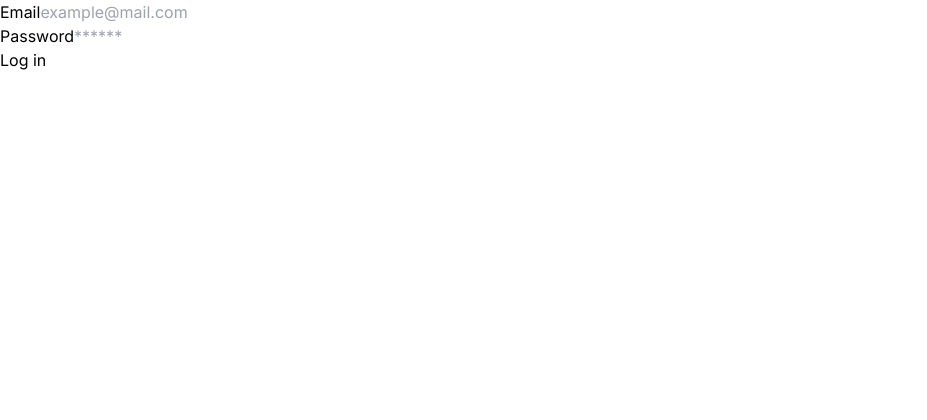
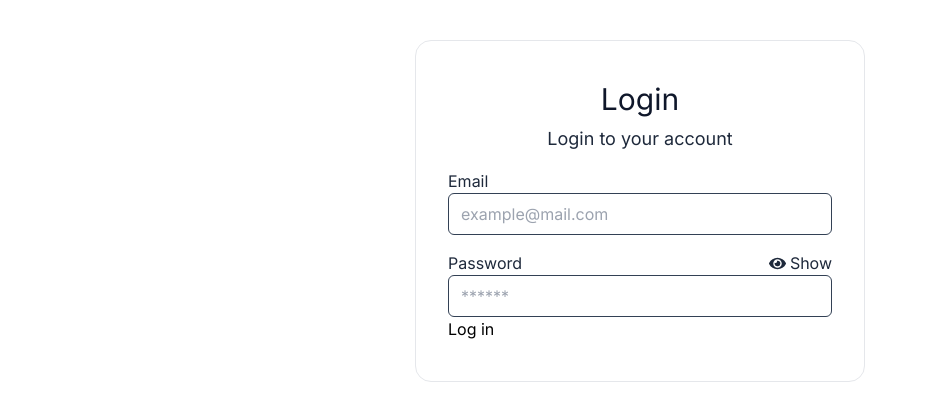
Before and after one commit to sashacvetkovich/next-auth-boilerplate, a Next.js app: page /auth/login in a window 1280 px wide. Shown: the top 420 px of the page, without its empty margins (0-927 px from the left). Built offline with nearby package versions, Linux system fonts and the light colour scheme; no server answers.

Commit message:
Add input and auth components

```diff
--- a/src/app/auth/login/page.tsx
+++ b/src/app/auth/login/page.tsx
@@ -2,6 +2,7 @@ import { Suspense } from 'react';
 // Components
 import LoginForm from '@/components/auth/LoginForm';
 import LoadingSpinner from '@/components/shared/LoadingSpinner/LoadingSpinner';
+import AuthWrap from '@/components/auth/AuthWrap/AuthWrap';
 
 const LoginPage = () => {
   return (
@@ -13,7 +14,9 @@ const LoginPage = () => {
           </div>
         }
       >
-        <LoginForm />
+        <AuthWrap title='Login' descripiton='Login to your account'>
+          <LoginForm />
+        </AuthWrap>
       </Suspense>
     </div>
   );
--- a/src/app/layout.tsx
+++ b/src/app/layout.tsx
@@ -1,12 +1,12 @@
-import type { Metadata } from "next";
-import { Inter } from "next/font/google";
-import "./globals.css";
+import type { Metadata } from 'next';
+import { Inter } from 'next/font/google';
+import './globals.css';
 
-const inter = Inter({ subsets: ["latin"] });
+const inter = Inter({ subsets: ['latin'] });
 
 export const metadata: Metadata = {
-  title: "Create Next App",
-  description: "Generated by create next app",
+  title: 'Create Next App',
+  description: 'Generated by create next app',
 };
 
 export default function RootLayout({
@@ -15,8 +15,10 @@ export default function RootLayout({
   children: React.ReactNode;
 }>) {
   return (
-    <html lang="en">
-      <body className={inter.className}>{children}</body>
+    <html lang='en'>
+      <body className={inter.className}>
+        <div className='container mx-auto px-4'>{children}</div>
+      </body>
     </html>
   );
 }
--- /dev/null
+++ b/src/components/auth/AuthWrap/AuthWrap.tsx
@@ -0,0 +1,19 @@
+interface AuthWrapProps {
+  children: React.ReactNode;
+  title: string;
+  descripiton: string;
+}
+
+const AuthWrap = ({ children, title, descripiton }: AuthWrapProps) => {
+  return (
+    <div className='flex justify-center items-center flex-col mt-10'>
+      <div className='border py-10 px-8 rounded-2xl'>
+        <h1 className='text-slate-900 text-3xl text-center mb-2'>{title}</h1>
+        <p className='text-slate-800 text-center text-lg mb-4'>{descripiton}</p>
+        {children}
+      </div>
+    </div>
+  );
+};
+
+export default AuthWrap;
--- a/src/components/auth/LoginForm.tsx
+++ b/src/components/auth/LoginForm.tsx
@@ -1,5 +1,5 @@
 'use client';
-import  { useState, useTransition } from 'react';
+import { useState, useTransition } from 'react';
 
 import * as z from 'zod';
 import { useForm } from 'react-hook-form';
@@ -10,6 +10,8 @@ import AuthSuccessMessage from './AuthSuccessMessage';
 import AuthErrorMessage from './AuthErrorMessage';
 import { useSearchParams } from 'next/navigation';
 import { login } from '@/actions/login';
+import TextInput from '../inputs/TextInput/TextInput';
+import PasswordInput from '../inputs/PasswordInput/PasswordInput';
 
 const LoginForm = () => {
   const searchParams = useSearchParams();
@@ -56,7 +58,7 @@ const LoginForm = () => {
   };
 
   return (
-    <form onSubmit={form.handleSubmit(handleSubmitForm)}>
+    <form className='min-w-96' onSubmit={form.handleSubmit(handleSubmitForm)}>
       {isTwoFactorVisible && (
         <div>
           <label htmlFor='code'>Two Factor Code</label>
@@ -69,19 +71,26 @@ const LoginForm = () => {
           />
         </div>
       )}
+      {/* TEST */}
+      {/* TEST */}
       {!isTwoFactorVisible && (
-        <>
-          <div>
-            <label htmlFor='email'>Email</label>
-            <input
-              id='email'
-              type='email'
-              {...form.register('email')}
-              placeholder='example@mail.com'
-              disabled={isLoading}
-            />
-          </div>
-          <div>
+        <div className='space-y-4'>
+          <TextInput
+            id='email'
+            label='Email'
+            type='email'
+            placeholder='example@mail.com'
+            form={form}
+            isDisabled={isLoading}
+          />
+          <PasswordInput
+            id='password'
+            label='Password'
+            placeholder='******'
+            isDisabled={isLoading}
+            form={form}
+          />
+          {/* <div>
             <label htmlFor='password'>Password</label>
             <input
               id='password'
@@ -90,8 +99,8 @@ const LoginForm = () => {
               placeholder='******'
               disabled={isLoading}
             />
-          </div>
-        </>
+          </div> */}
+        </div>
       )}
       <AuthSuccessMessage message={successMessage} />
       <AuthErrorMessage message={errorMessage || notLinkedErrorMessage} />
--- /dev/null
+++ b/src/components/inputs/PasswordInput/PasswordInput.tsx
@@ -0,0 +1,104 @@
+'use client';
+import { useState } from 'react';
+import { UseFormReturn } from 'react-hook-form';
+// Icons
+import { FaEye, FaEyeSlash } from 'react-icons/fa';
+// Utils
+import { getPasswordStrength } from './PasswordInputUtils';
+
+interface PasswordInputProps {
+  id: string;
+  placeholder: string;
+  label: string;
+  isDisabled?: boolean;
+  form: UseFormReturn<{
+    email: string;
+    password: string;
+    code?: string | undefined;
+  }>;
+}
+
+const PasswordInput = ({
+  id,
+  placeholder,
+  label,
+  isDisabled,
+  form,
+}: PasswordInputProps) => {
+  const [isPasswordVisible, setIsPasswordVisible] = useState(false);
+  const [isPasswordStrengthVisible, setIsPasswordStrengthVisible] =
+    useState(false);
+  const [passwordStrength, setPasswordStrength] = useState({
+    width: 0,
+    color: 'red',
+  });
+
+  const togglePasswordVisibility = () => {
+    setIsPasswordVisible(!isPasswordVisible);
+  };
+
+  const showPasswordStrength = () => {
+    setIsPasswordStrengthVisible(true);
+  };
+
+  const hidePasswordStrength = (event: React.FocusEvent<HTMLInputElement>) => {
+    const { onBlur } = form.register('password');
+    onBlur(event);
+    setIsPasswordStrengthVisible(false);
+  };
+
+  const handleInputChange = (e: React.ChangeEvent<HTMLInputElement>) => {
+    const { onChange } = form.register('password');
+    onChange(e);
+
+    const valuses = getPasswordStrength(e.target.value);
+    setPasswordStrength(valuses);
+  };
+
+  return (
+    <div className='flex flex-col'>
+      <div className='flex items-center justify-between'>
+        <label htmlFor={id} className='text-slate-800'>
+          {label}
+        </label>
+        <div
+          onClick={togglePasswordVisibility}
+          className='flex items-center space-x-1 text-slate-800 cursor-pointer'
+        >
+          {isPasswordVisible ? <FaEyeSlash size={17} /> : <FaEye size={17} />}
+          {isPasswordVisible ? <p>Hide</p> : <p>Show</p>}
+        </div>
+      </div>
+      <div className='relative'>
+        <input
+          {...form.register('password')}
+          className='border border-slate-700 rounded-md px-3 py-2 outline-none w-full '
+          type={isPasswordVisible ? 'text' : 'password'}
+          id={id}
+          placeholder={placeholder}
+          disabled={isDisabled}
+          onFocus={showPasswordStrength}
+          onBlur={hidePasswordStrength}
+          onChange={handleInputChange}
+        />
+        <div
+          className={`absolute bottom-0 left-0 h-1 w-[100%] bg-slate-400 rounded-b-3xl overflow-hidden transition-opacity duration-200 ${
+            isPasswordStrengthVisible ? 'opacity-100' : 'opacity-0'
+          }`}
+        >
+          <div
+            style={{
+              width: `${passwordStrength.width}%`,
+              backgroundColor: `${passwordStrength.color}`,
+            }}
+            className='overflow-hidden h-full w-0'
+          >
+            &nbsp;
+          </div>
+        </div>
+      </div>
+    </div>
+  );
+};
+
+export default PasswordInput;
--- /dev/null
+++ b/src/components/inputs/PasswordInput/PasswordInputUtils.ts
@@ -0,0 +1,50 @@
+export const getPasswordStrength = (password: string) => {
+  if (password.length <= 6) {
+    return {
+      width: 0,
+      color: 'red',
+    };
+  }
+
+  let score = 0;
+
+  // Criteria for password strength
+  const hasLowerCase = /[a-z]/.test(password);
+  const hasUpperCase = /[A-Z]/.test(password);
+  const hasNumbers = /\d/.test(password);
+  const hasSpecialChars = /[!@#$%^&*(),.?":{}|<>]/.test(password);
+
+  // Increment score based on the criteria
+  if (hasLowerCase) score++;
+  if (hasUpperCase) score++;
+  if (hasNumbers) score++;
+  if (hasSpecialChars) score++;
+
+  switch (score) {
+    case 1:
+      return {
+        width: 25,
+        color: '#ff4545',
+      };
+    case 2:
+      return {
+        width: 50,
+        color: '#FF9119',
+      };
+    case 3:
+      return {
+        width: 75,
+        color: '#0080FF',
+      };
+    case 4:
+      return {
+        width: 100,
+        color: '#4BB543',
+      };
+    default:
+      return {
+        width: 0,
+        color: 'red',
+      };
+  }
+};
--- /dev/null
+++ b/src/components/inputs/TextInput/TextInput.tsx
@@ -0,0 +1,41 @@
+import { UseFormReturn } from 'react-hook-form';
+
+interface TextInputProps {
+  id: string;
+  placeholder: string;
+  type: 'email' | 'code';
+  label: string;
+  isDisabled?: boolean;
+  form: UseFormReturn<{
+    email: string;
+    password: string;
+    code?: string | undefined;
+  }>;
+}
+
+const TextInput = ({
+  id,
+  placeholder,
+  type,
+  label,
+  isDisabled,
+  form,
+}: TextInputProps) => {
+  return (
+    <div className='flex flex-col'>
+      <label htmlFor={id} className='text-slate-800'>
+        {label}
+      </label>
+      <input
+        className='border border-slate-700 rounded-md px-3 py-2 focus:outline-1 focus:outline-slate-500'
+        type={type === 'email' ? 'email' : 'text'}
+        id={id}
+        placeholder={placeholder}
+        disabled={isDisabled}
+        {...form.register(type)}
+      />
+    </div>
+  );
+};
+
+export default TextInput;
--- a/src/components/shared/LoadingSpinner/LoadingSpinner.tsx
+++ b/src/components/shared/LoadingSpinner/LoadingSpinner.tsx
@@ -3,7 +3,6 @@ interface LoadingSpinnerProps {
 }
 
 const LoadingSpinner = ({ width }: LoadingSpinnerProps) => {
-
   const spinnerSize = width || '45px';
 
   return (
```
Also changed, not shown: package.json (+4 -3 lines), 1 other file (tests, documents, lock files or other folders).
